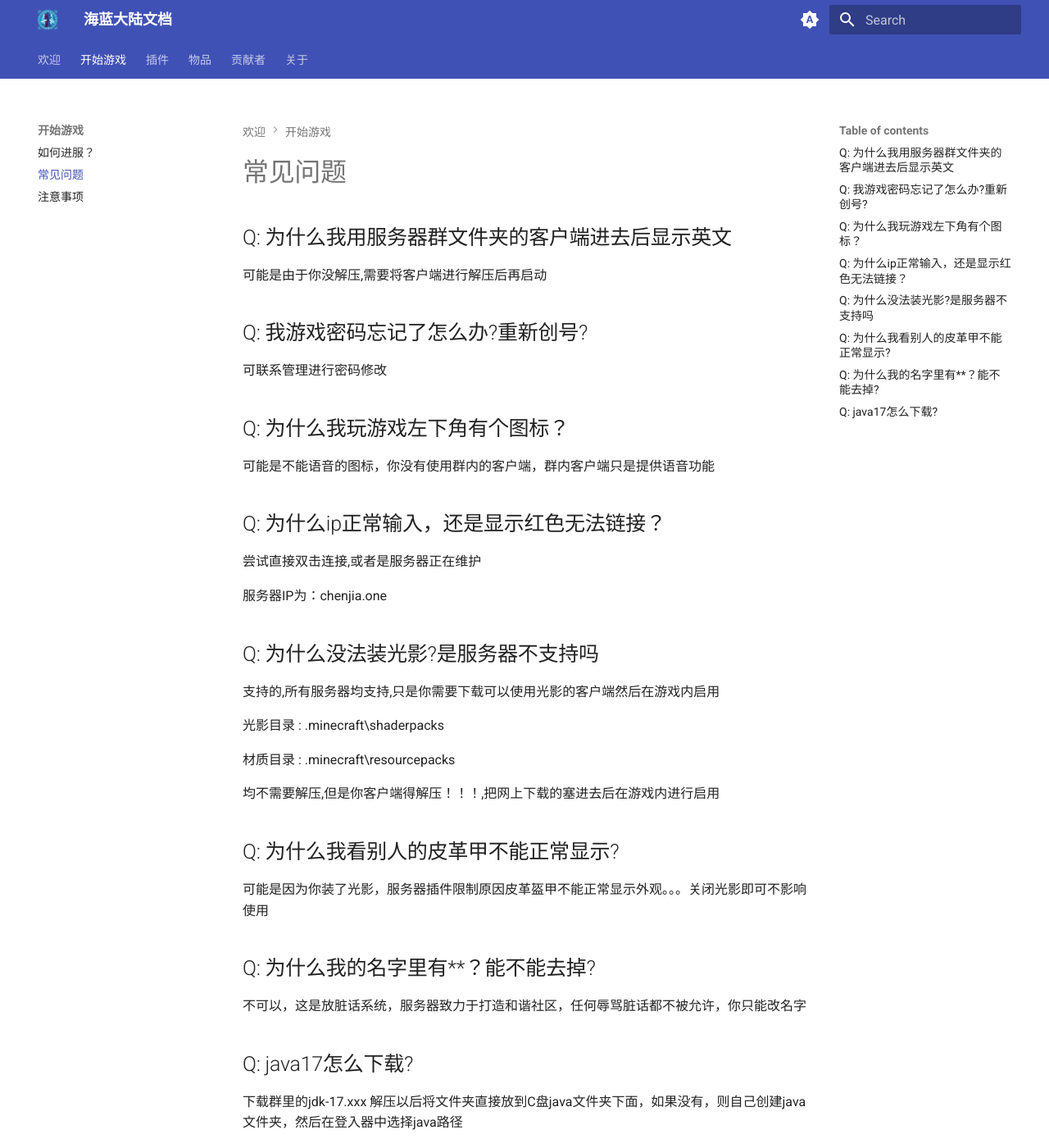
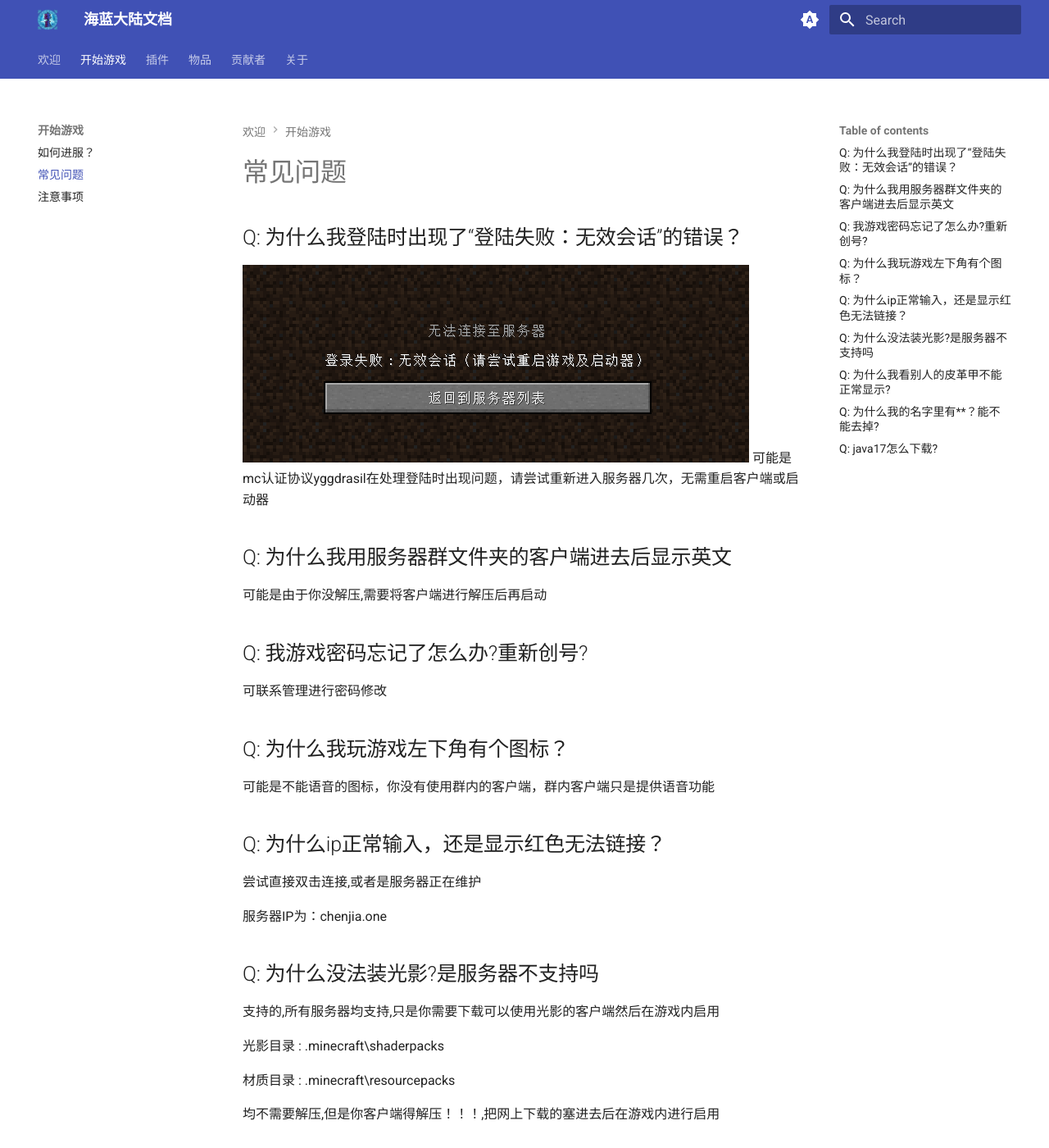
Before and after one commit to pikaqiu1254/docs, an MkDocs documentation site: the page built from docs/start_game/faq.md, in a window 1280 px wide and 1400 px high. Shown: the whole window at 82% size. Built offline with MkDocs 1.6.1 and Material for MkDocs 9.7.7, drawn with Linux system fonts in a browser that asks for light colours; some of the changed text lies outside the part shown.

Commit message:
update loginFailed.png and FAQ.md

```diff
--- a/docs/start_game/faq.md
+++ b/docs/start_game/faq.md
@@ -1,4 +1,8 @@
 # 常见问题
+
+## Q: 为什么我登陆时出现了“登陆失败：无效会话”的错误？
+![登陆失败](../img/faq/loginFailed.png)
+可能是mc认证协议yggdrasil在处理登陆时出现问题，请尝试重新进入服务器几次，无需重启客户端或启动器
 
 ## Q: 为什么我用服务器群文件夹的客户端进去后显示英文
 可能是由于你没解压,需要将客户端进行解压后再启动
@@ -27,7 +31,7 @@
 可能是因为你装了光影，服务器插件限制原因皮革盔甲不能正常显示外观。。。关闭光影即可不影响使用
 
 ## Q: 为什么我的名字里有**？能不能去掉?
-不可以，这是放脏话系统，服务器致力于打造和谐社区，任何辱骂脏话都不被允许，你只能改名字
+不可以，这是防脏话系统，服务器致力于打造和谐社区，任何辱骂脏话都不被允许，你只能改名字
 
 ## Q: java17怎么下载?
 下载群里的jdk-17.xxx 解压以后将文件夹直接放到C盘java文件夹下面，如果没有，则自己创建java文件夹，然后在登入器中选择java路径
```
Also changed, not shown: docs/img/faq/loginFailed.png (added).
